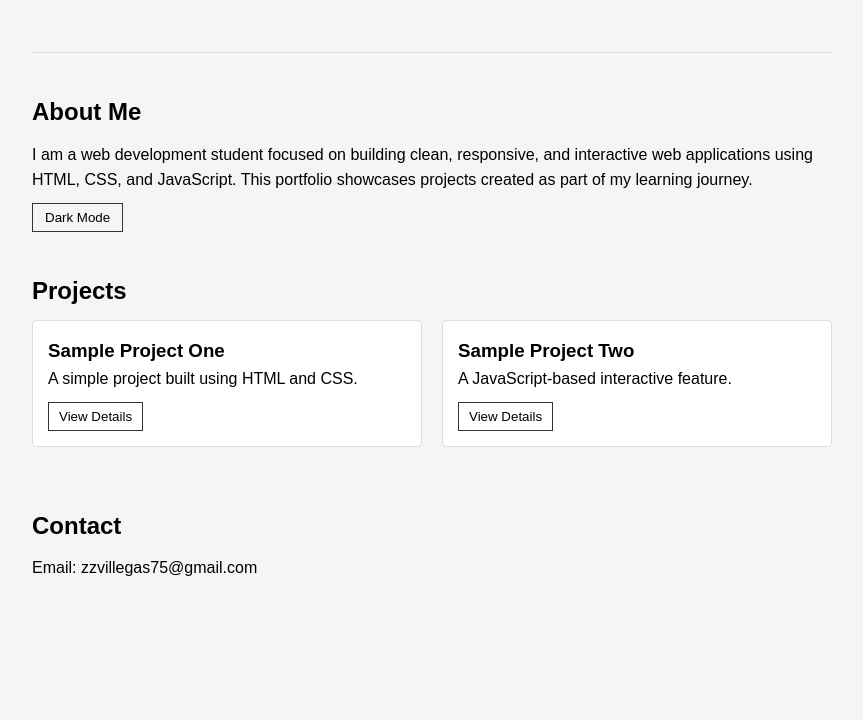
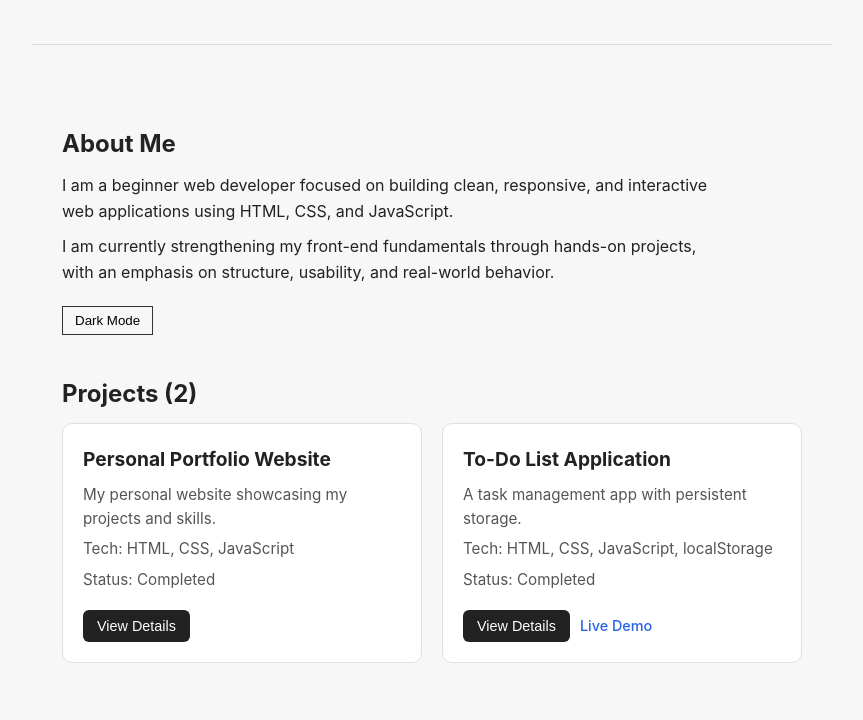
Before and after one commit to uzumaki149/portfolio, a plain HTML site: page index.html in a window 1280 px wide. Shown: the part 156-876 px from the top of the page, without its empty margins (208-1071 px from the left). Before the commit the page ends 800 px from the top, so only its background shows below. Drawn offline with Linux system fonts and the light colour scheme.

Commit message:
Fix favicon and finalize portfolio polish

```diff
--- a/index.html
+++ b/index.html
@@ -5,6 +5,8 @@
   <meta name="viewport" content="width=device-width, initial-scale=1.0" />
   <title>My Portfolio</title>
   <link rel="stylesheet" href="style.css" />
+  <link rel="icon" href="favicon.ico" />
+
 </head>
 <body>
 
@@ -34,15 +36,21 @@
   <main>
     <section id="about">
       <h2>About Me</h2>
-      <p>I am a web development student focused on building clean, responsive, and interactive web applications using HTML, CSS, and JavaScript.
-        This portfolio showcases projects created as part of my learning journey.</p>
+      <p>
+    I am a beginner web developer focused on building clean, responsive, and interactive
+    web applications using HTML, CSS, and JavaScript.
+     </p>
+    <p>
+    I am currently strengthening my front-end fundamentals through hands-on projects,
+    with an emphasis on structure, usability, and real-world behavior.
+    </p>
         <button
         id="themeToggle">Dark Mode</button>
         </button>
     </section>
 
     <section id="projects">
-  <h2>Projects</h2>
+  <h2 id="projectsTitle">Projects</h2>
   <div
   id="projectList"></div>
 </section>
--- a/script.js
+++ b/script.js
@@ -14,21 +14,34 @@ themeToggleButton.addEventListener("click", () => {
 });
 
 // ====================
-// Project Data
+// Project Data Array
 // ====================
 
 const projects = [
   {
-    title: "Sample Project One",
-    description: "A simple project built using HTML and CSS.",
-    details: "This project focuses on semantic HTML and responsive CSS layout."
+    title: "Personal Portfolio Website",
+    description: "My personal website showcasing my projects and skills.",
+    tech: "HTML, CSS, JavaScript",
+    status: "Completed",
+    details:
+      "This portfolio features responsive layout, dark mode toggle, dynamic project rendering, and modal-based project details. Built to practice core frontend fundamentals."
   },
+
   {
-    title: "Sample Project Two",
-    description: "A JavaScript-based interactive feature.",
-    details: "This project demonstrates DOM manipulation and event handling."
-  }
+  title: "To-Do List Application",
+  description: "A task management app with persistent storage.",
+  tech: "HTML, CSS, JavaScript, localStorage",
+  status: "Completed",
+  details:
+    "This application allows users to add tasks, mark them as completed, clear all tasks, and persist data using localStorage.",
+  link: "https://uzumaki149.github.io/to-do-app/"
+}
+
 ];
+
+const projectsTitle = document.getElementById("projectsTitle");
+projectsTitle.textContent = `Projects (${projects.length})`;
+
 
 // ====================
 // Project Rendering
@@ -64,7 +77,28 @@ projects.forEach((project) => {
 
   projectCard.appendChild(projectTitle);
   projectCard.appendChild(projectDescription);
+  const tech = document.createElement("p");
+tech.textContent = "Tech: " + project.tech;
+
+const status = document.createElement("p");
+status.textContent = "Status: " + project.status;
+
+projectCard.appendChild(tech);
+projectCard.appendChild(status);
+
   projectCard.appendChild(viewButton);
+
+  if (project.link) {
+  const liveLink = document.createElement("a");
+  liveLink.href = project.link;
+  liveLink.textContent = "Live Demo";
+  liveLink.target = "_blank";
+  liveLink.style.display = "inline-block";
+  liveLink.style.marginTop = "8px";
+
+  projectCard.appendChild(liveLink);
+}
+
   projectList.appendChild(projectCard);
 });
 
--- a/style.css
+++ b/style.css
@@ -5,10 +5,11 @@
 }
 
 body {
-  font-family: Arial, sans-serif;
+  color: #222;
+  font-family: Inter, Roboto, Arial, sans-serif;
   line-height: 1.6;
   padding: 20px;
-  background-color: #f5f5f5;
+  background-color: #f7f7f7;
 }
 
 header {
@@ -46,17 +47,29 @@ nav a:hover {
 main {
   max-width: 800px;
   margin: 0 auto;
+  padding: 40px 30px 30px;
 }
+
+main,
+header {
+  overflow: visible;
+}
+
 
 section {
   margin-bottom: 40px;
 }
 
 h1 {
-  margin-bottom: 5px;
+  line-height: 1.3;
+  padding-top: 6px;
 }
 
 h2 {
+  margin-bottom: 10px;
+}
+
+#about p {
   margin-bottom: 10px;
 }
 
@@ -83,23 +96,58 @@ button {
 }
 
 .project-card {
-  padding: 15px;
+  padding: 16px;
   margin-bottom: 20px;
   border: 1px solid #ddd;
-  border-radius: 4px;
-  background-color: #ffffff;
+  border-radius: 6px;
+  background-color: #fff;
+  transition: transform 0.2s ease,box-shadow 0.2s ease;
 }
 
-.dark .project-card {
-  background-color: #2a2a2a;
-  border-color: #444;
+.project-card:hover {
+  transform: translateY(-4px);
+  box-shadow: 0 4px 12px rgba(0, 0, 0, 0.1);
 }
+
+.project-card a {
+  margin-left: 10px;
+  font-size: 0.9rem;
+  text-decoration: none;
+  color: #2563eb;
+  font-weight: 500;
+}
+
+.project-card {
+  background-color: #ffffff;
+  border: 1px solid #e0e0e0;
+  border-radius: 10px;
+  padding: 20px;
+  transition: transform 0.25s ease, box-shadow 0.25s ease;
+}
+
+.project-card:hover {
+  transform: translateY(-6px);
+  box-shadow: 0 10px 25px rgba(0, 0, 0, 0.08);
+}
+
+.project-card h3 {
+  margin-bottom: 8px;
+  font-size: 1.2rem;
+}
+
+.project-card p {
+  margin: 6px 0;
+  color: #555;
+  font-size: 0.95rem;
+}
+
 
 #projectList {
   display: grid;
-  grid-template-columns: 1fr;
+  grid-template-columns: repeat(auto-fit, minmax(260px, 1fr));
   gap: 20px;
 }
+
 
 @media (min-width: 768px) {
   #projectList {
@@ -108,10 +156,20 @@ button {
 }
 
 .project-card button {
-  margin-top: 10px;
-  padding: 6px 10px;
+  margin-top: 12px;
+  padding: 8px 14px;
+  border-radius: 6px;
+  border: none;
+  background: #222;
+  color: #fff;
   cursor: pointer;
+  font-size: 0.9rem;
 }
+
+.project-card button:hover {
+  background: #000;
+}
+
 
 .modal {
   position: fixed;
@@ -140,3 +198,38 @@ button {
 .dark .modal-content {
   background: #2a2a2a;
 }
+
+header p {
+  color: #555;
+}
+
+.dark header p {
+  color: #ccc;
+}
+
+section p {
+  max-width: 65ch;
+}
+
+body.dark {
+  background-color: #111;
+  color: #e5e5e5;
+}
+
+body.dark main {
+  background-color: #1c1c1c;
+}
+
+body.dark .project-card {
+  background-color: #222;
+  border-color: #333;
+}
+
+body.dark .project-card p {
+  color: #bbb;
+}
+
+body.dark .project-card button {
+  background: #e5e5e5;
+  color: #111;
+}
```
